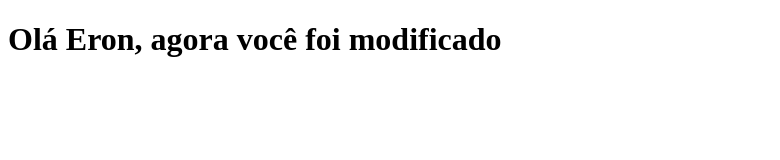
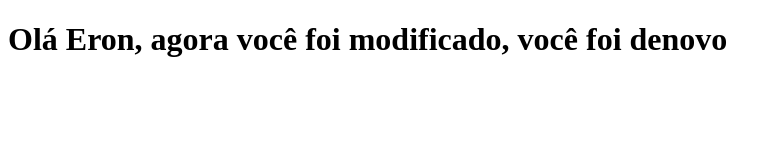
Before and after one commit to geovanni80/eron_atividade_02, a plain HTML site: page index.html in a window 1280 px wide. Shown: the whole page, without its empty margins (0-780 px from the left). Drawn offline with Linux system fonts and the light colour scheme.

Commit message:
Modificado pela maquina

```diff
--- a/index.html
+++ b/index.html
@@ -6,6 +6,6 @@
     <title>Document</title>
 </head>
 <body>
-    <h1>Olá Eron, agora você foi modificado</h1>
+    <h1>Olá Eron, agora você foi modificado, você foi denovo</h1>
 </body>
 </html>
```
